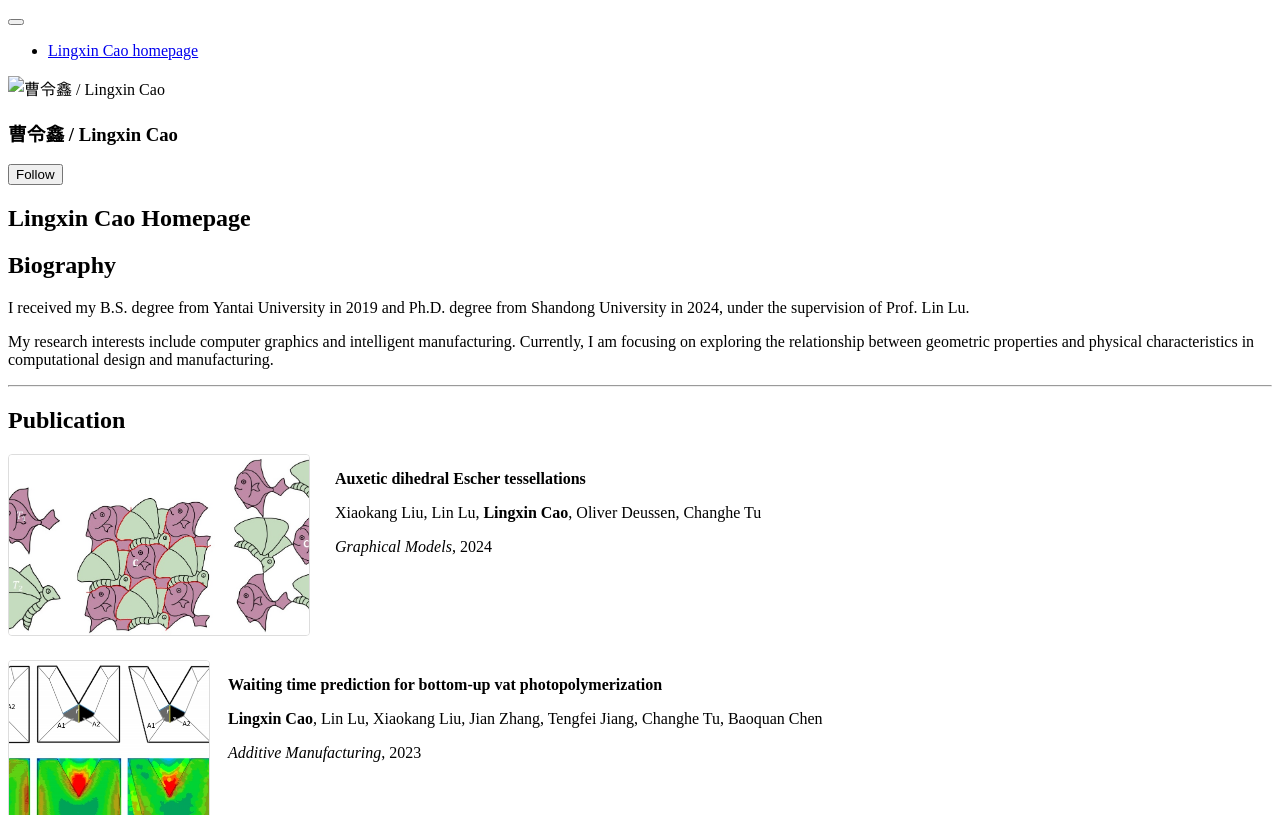
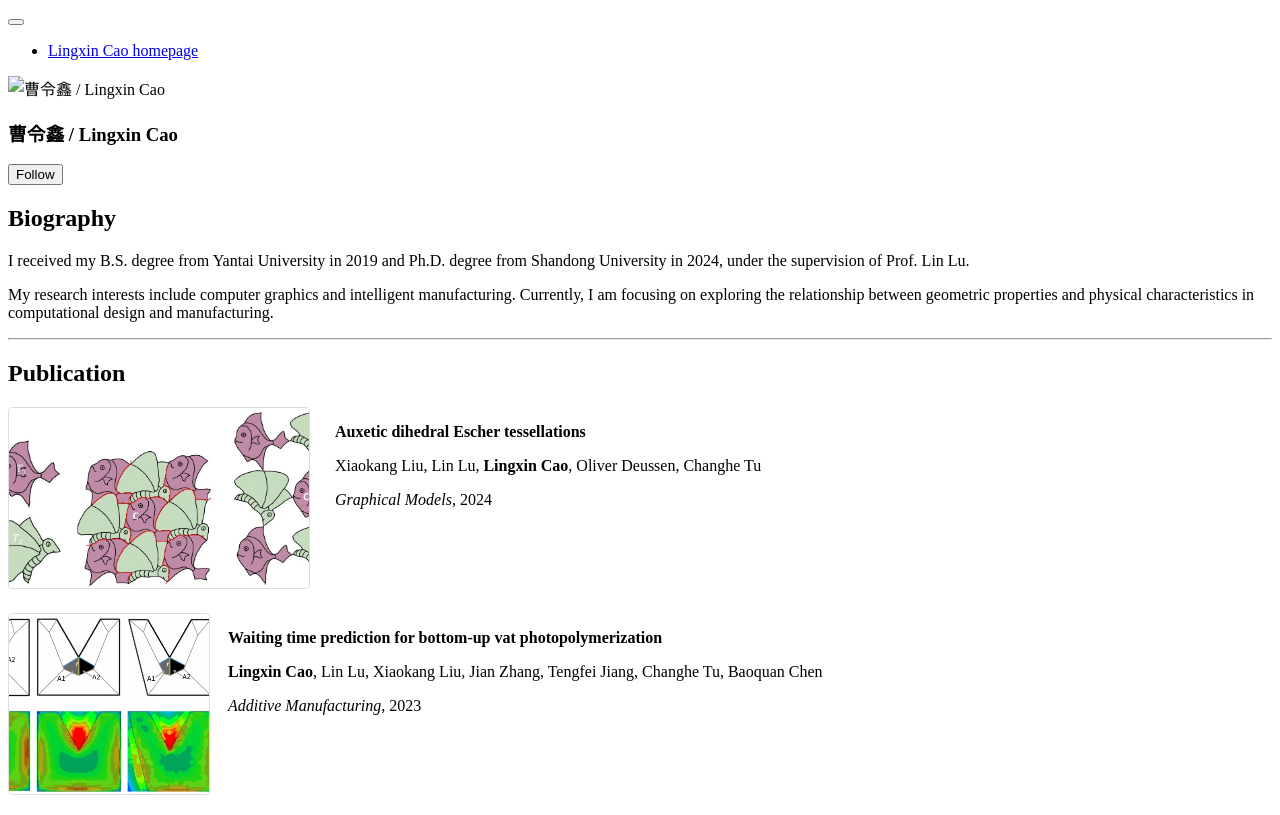
Before and after one commit to for-heart-peace/Lingxin-Cao-Homepage, a Jekyll site: the page built from _pages/about.md, in a window 1280 px wide and 900 px high, cut to the strip 0-815 px from the top of the window. Built offline with Jekyll 4.4.1, drawn with Linux system fonts in a browser that asks for light colours; a script bundle is joined from its source files by our own code; library files that are not in the unit come from our copies; some of the changed lines change nothing that is shown.

Commit message:
Update about.md

```diff
--- a/_pages/about.md
+++ b/_pages/about.md
@@ -1,6 +1,6 @@
 ---
 permalink: /
-title: "Lingxin Cao Homepage"
+#title: "Lingxin Cao Homepage"
 author_profile: true
 redirect_from:
   - /about/
```
